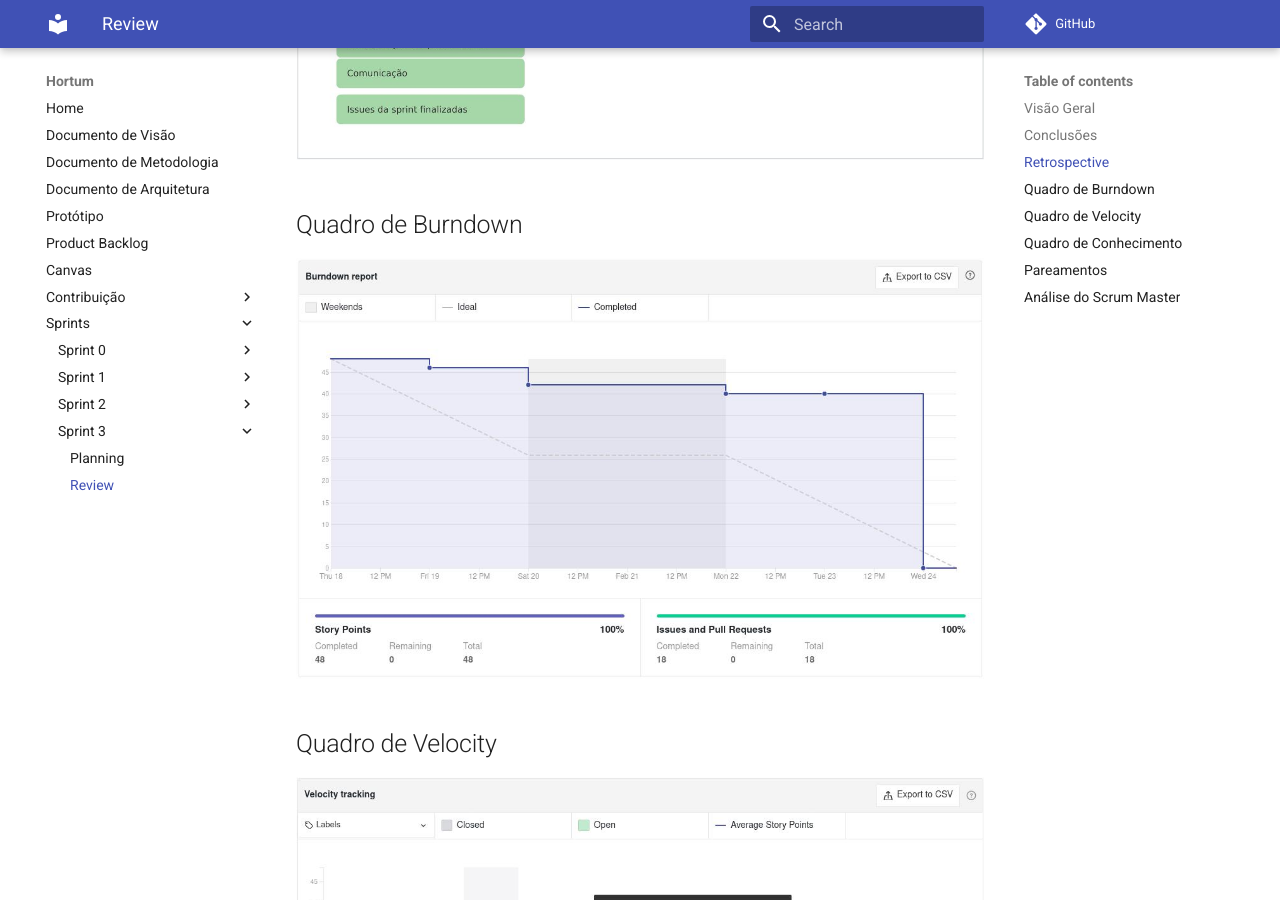
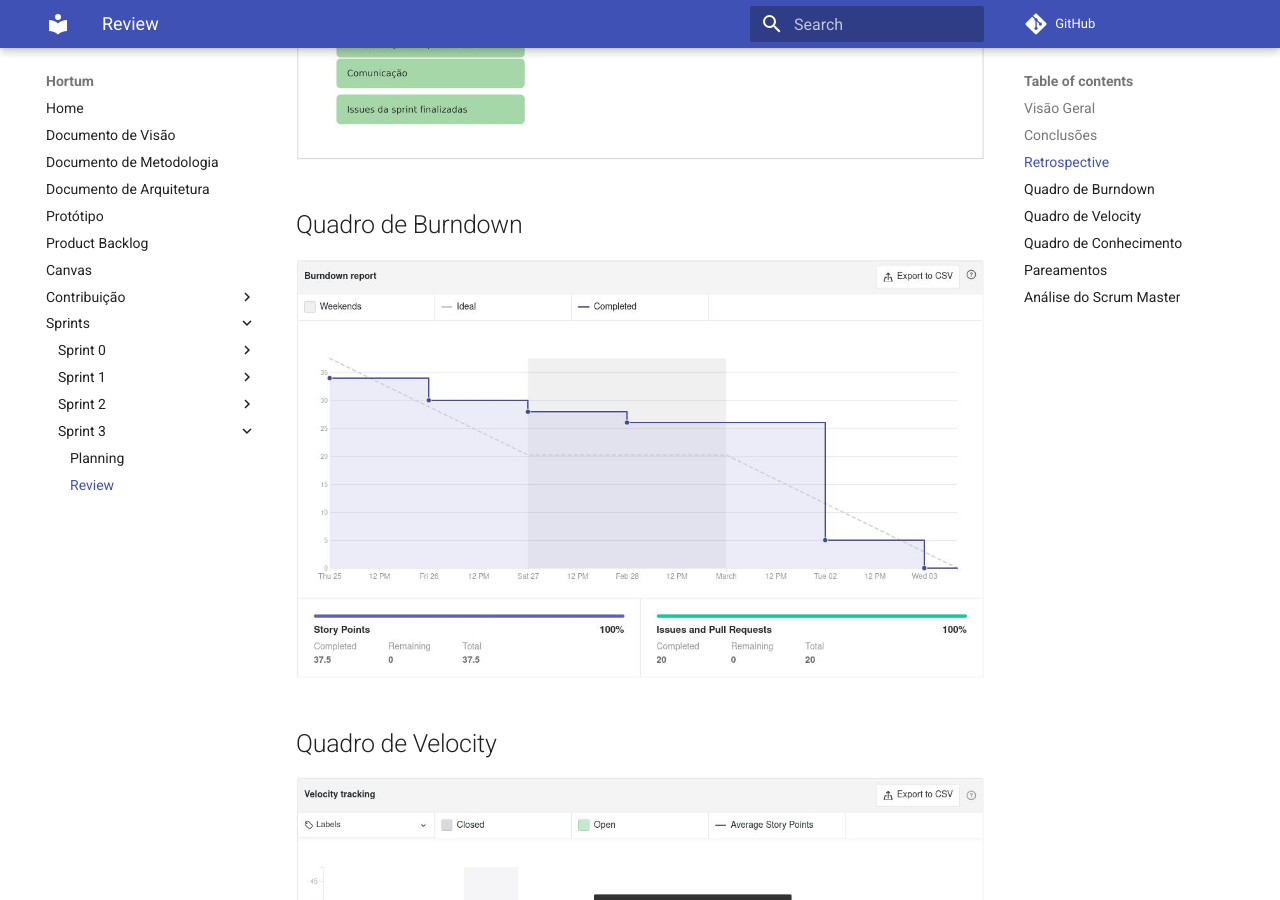
Before and after one commit to fga-eps-mds/2020.2-Hortum, an MkDocs documentation site: the page built from docs/sprints/sprint_3/Review_sprint_3.md, in a window 1280 px wide and 900 px high, scrolled down 1295 px. Built offline with MkDocs 1.6.1 and Material for MkDocs 9.7.7, drawn with Linux system fonts in a browser that asks for light colours; comment, search, counter and statistics services are not loaded.

Commit message:
#59 Corrigindo imagem de burndown da sprint

```diff
--- a/docs/sprints/sprint_3/Review_sprint_3.md
+++ b/docs/sprints/sprint_3/Review_sprint_3.md
@@ -22,7 +22,7 @@
 ![Retrospective Sprint 3](../../img/retrospective_3.png)
 
 ## Quadro de Burndown
-![Quadro de Burndown Sprint 3](../../img/burndown_2.png)
+![Quadro de Burndown Sprint 3](../../img/burndown_3.png)
 
 ## Quadro de Velocity
 ![Quadro de Velocity Sprint 3](../../img/velocity_3.png)
```
